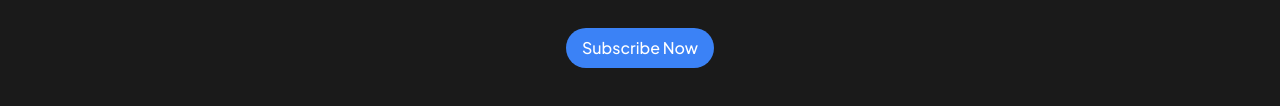
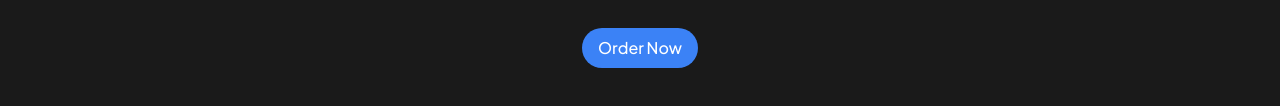
Before and after one commit to lakesmoochies/Magicianjoki, a plain HTML site: page FREEFIRE.HTML in a window 1280 px wide. Shown: the part 624-730 px from the top of the page. Drawn offline with nearby package versions, Linux system fonts and the light colour scheme.

Commit message:
Update FREEFIRE.HTML

```diff
--- a/FREEFIRE.HTML
+++ b/FREEFIRE.HTML
@@ -269,7 +269,7 @@
           target="_blank"
           class="text-white bg-blue-500 hover:bg-blue-600 font-medium py-2 px-4 rounded-full"
         >
-          Subscribe Now
+          Order Now
         </a>
       </div>
     </div>
```
